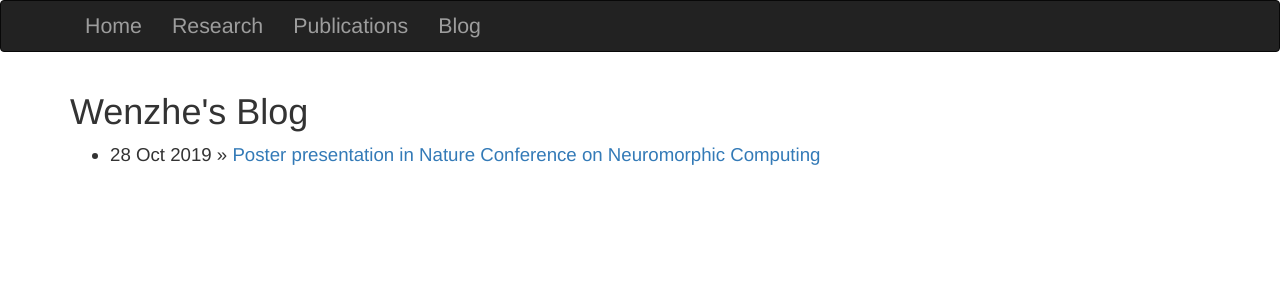
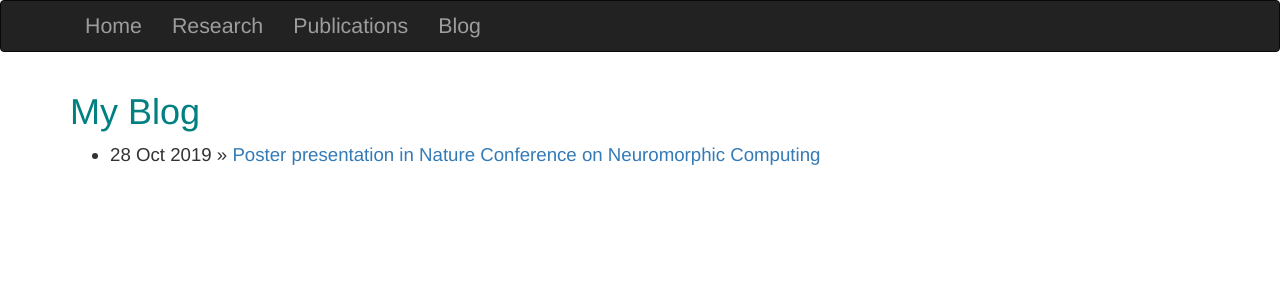
Before and after one commit to Wenzheguo/Wenzheguo.github.io, a Jekyll site: the page built from blog/index.html, in a window 1280 px wide. Shown: the top 300 px of the page. Built offline with Jekyll 4.4.1, drawn with Linux system fonts in a browser that asks for light colours.

Commit message:
Update index.html

```diff
--- a/blog/index.html
+++ b/blog/index.html
@@ -1,8 +1,8 @@
 ---
 layout: default
-title: Wenzhe's Blog
+title: My Blog
 ---
-	<h1>{{ page.title }}</h1>
+	<h1 style="color: teal;">{{ page.title }}</h1>
 	<ul class="posts" style="font-size:14pt;">
 
 	  {% for post in site.posts %}
```
